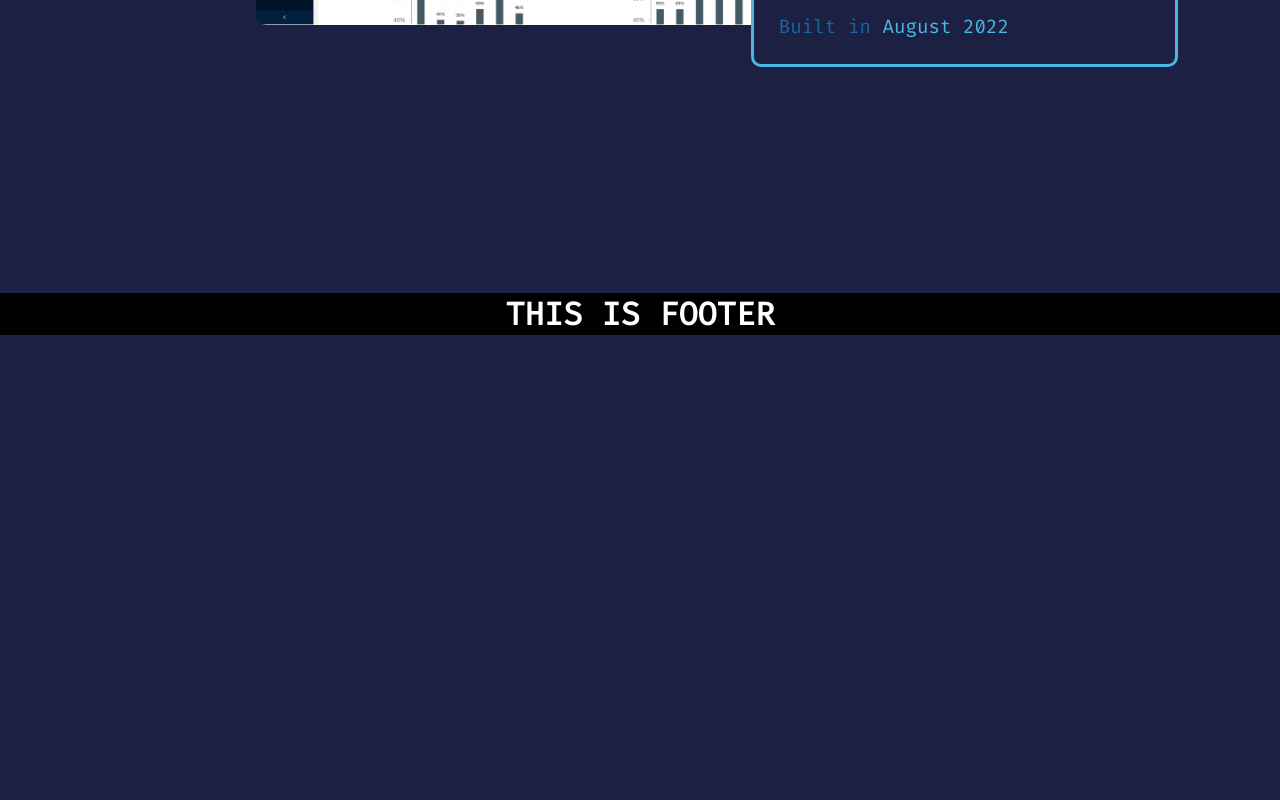
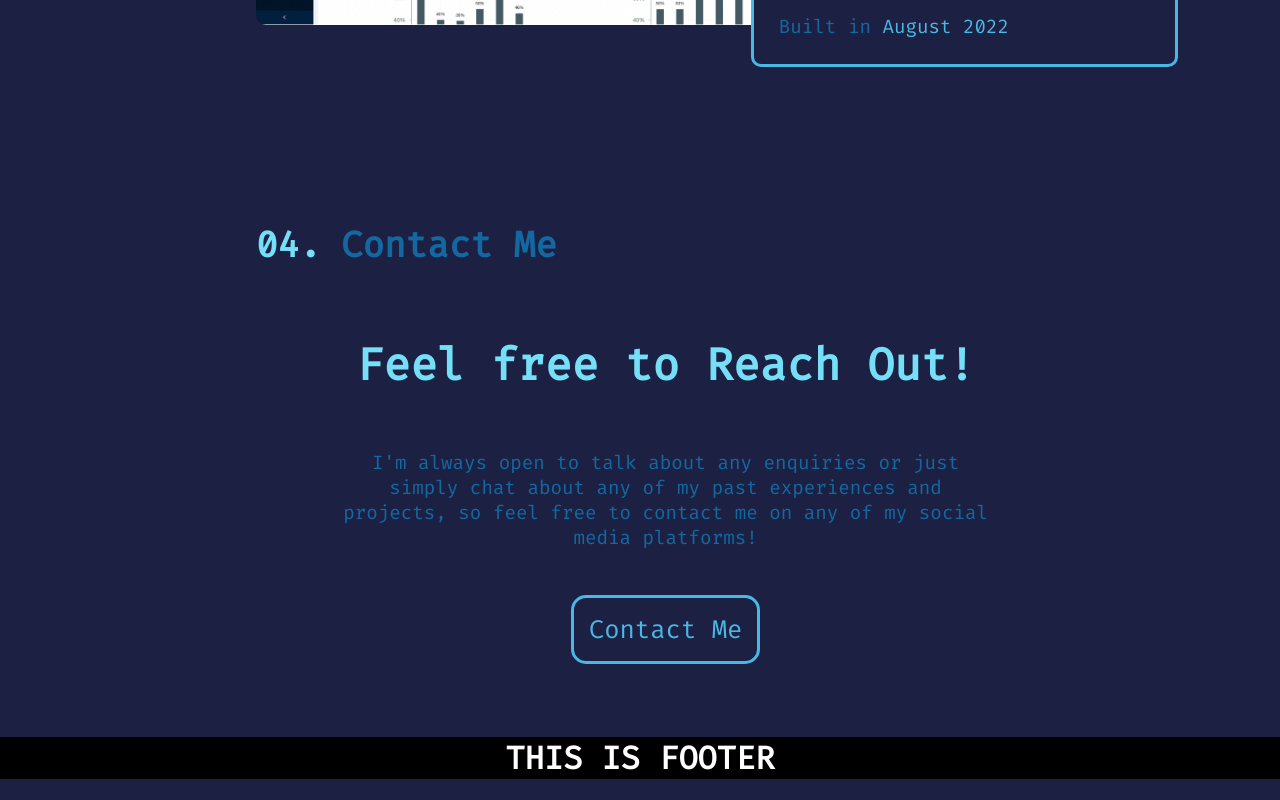
Before and after one commit to SilasTSL/Silas, a React (Create React App) app: page / in a window 1280 px wide. Shown: the part 3505-4305 px from the top of the page. Before the commit the page ends 3862 px from the top, so only its background shows below. Built offline with nearby package versions, Linux system fonts and the light colour scheme.

Commit message:
Add Contact Me page

```diff
--- /dev/null
+++ b/src/components/contactme/ContactMe.js
@@ -0,0 +1,28 @@
+import styles from './ContactMe.module.css';
+import { ContactMeButton } from '../home/ContactMeButton';
+
+import React from 'react'
+
+export const ContactMe = () => {
+    return (
+        <div id="contactme" className={styles.contactMeContainer}>
+            <div className={styles.contactMeHeaderContainer}>
+                <h2 className={styles.contactMeHeaderNumber}>
+                    04.
+                </h2>
+                <h2 className={styles.contactMeHeader}>
+                    Contact Me
+                </h2>
+            </div>
+            <div className={styles.contactMeBody}>
+                <h2 className={styles.contactMeBodyHeader}>
+                    Feel free to Reach Out!
+                </h2>
+                <p className={styles.contactMeBodySubtext}>
+                    I'm always open to talk about any enquiries or just simply chat about any of my past experiences and projects, so feel free to contact me on any of my social media platforms!
+                </p>
+                <ContactMeButton />
+            </div>
+        </div>
+    )
+}
--- /dev/null
+++ b/src/components/contactme/ContactMe.module.css
@@ -0,0 +1,41 @@
+.contactMeContainer {
+    display: flex;
+    flex-direction: column;
+    width: 100%;
+    margin-bottom: 5%;
+    padding-top: 5%;
+}
+
+.contactMeHeaderContainer {
+    display: flex;
+    flex-direction: row;
+    font-size: 1.5rem;
+}
+
+.contactMeHeaderNumber {
+    color: #74dff6;
+    margin-top: 0px;
+    margin-right: 20px;
+}
+
+.contactMeHeader {
+    margin-top: 0px;
+}
+
+.contactMeBody {
+    display: flex;
+    flex-direction: column;
+    align-items: center;
+    width: 80%;
+}
+
+.contactMeBodyHeader {
+    font-size: 2.8rem;
+    color: #74dff6;
+}
+
+.contactMeBodySubtext {
+    width: 80%;
+    font-size: 1.2rem;
+    margin-bottom: 40px;
+}
--- a/src/components/home/ContactMeButton.module.css
+++ b/src/components/home/ContactMeButton.module.css
@@ -7,6 +7,7 @@
     border-radius: 15px;
     cursor: pointer;
     transition-duration: 0.4s;
+    width: max-content;
 }
 
 .contactMeButtonContainer:hover {
--- a/src/components/portfolio/Portfolio.module.css
+++ b/src/components/portfolio/Portfolio.module.css
@@ -2,7 +2,7 @@
     display: flex;
     flex-direction: column;
     width: 100%;
-    margin-bottom: 15%;
+    margin-bottom: 5%;
     padding-top: 5%;
 }
 
--- a/src/pages/home/Home.js
+++ b/src/pages/home/Home.js
@@ -5,6 +5,7 @@ import { ContactMeButton } from '../../components/home/ContactMeButton';
 import { Introduction } from '../../components/introduction/Introduction';
 import { Experience } from '../../components/experience/Experience';
 import { Portfolio } from '../../components/portfolio/Portfolio';
+import { ContactMe } from '../../components/contactme/ContactMe';
 
 export const Home = () => {
     return (
@@ -17,6 +18,7 @@ export const Home = () => {
             <Introduction />
             <Experience />
             <Portfolio />
+            <ContactMe />
         </div>
     )
 }
```
